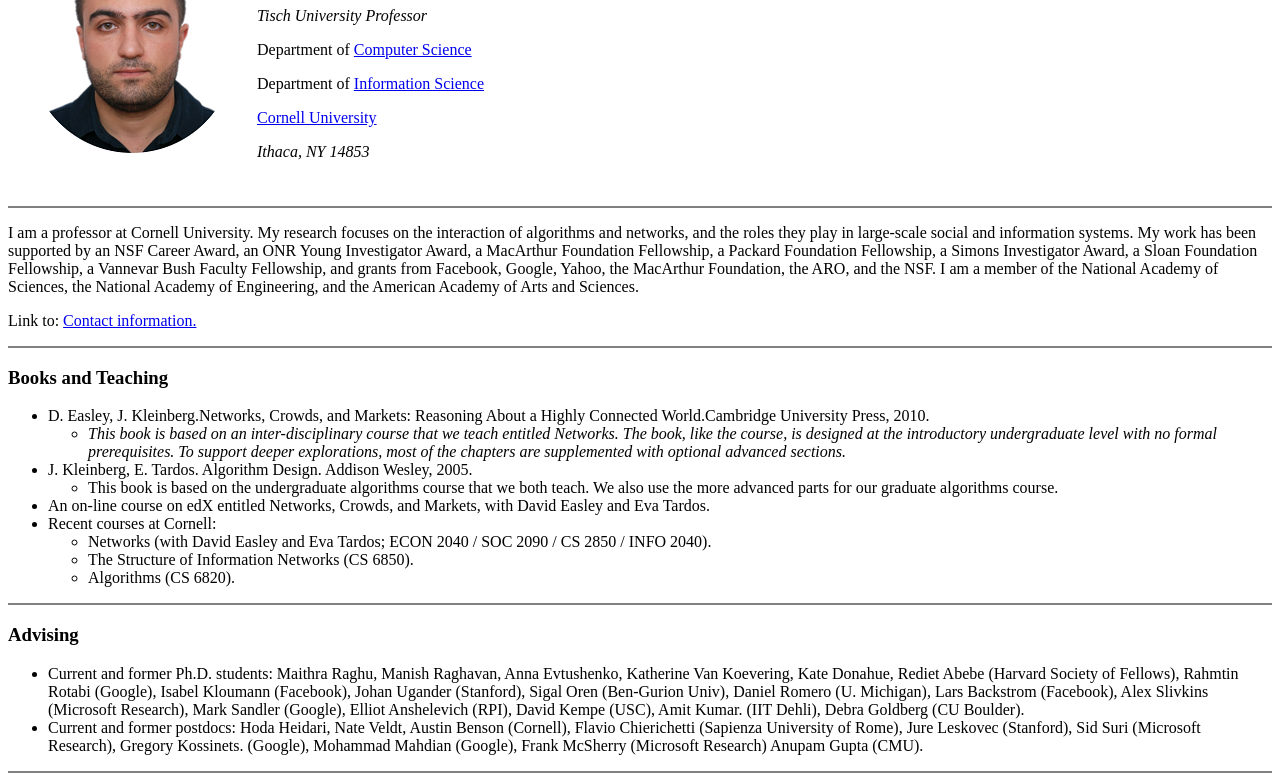
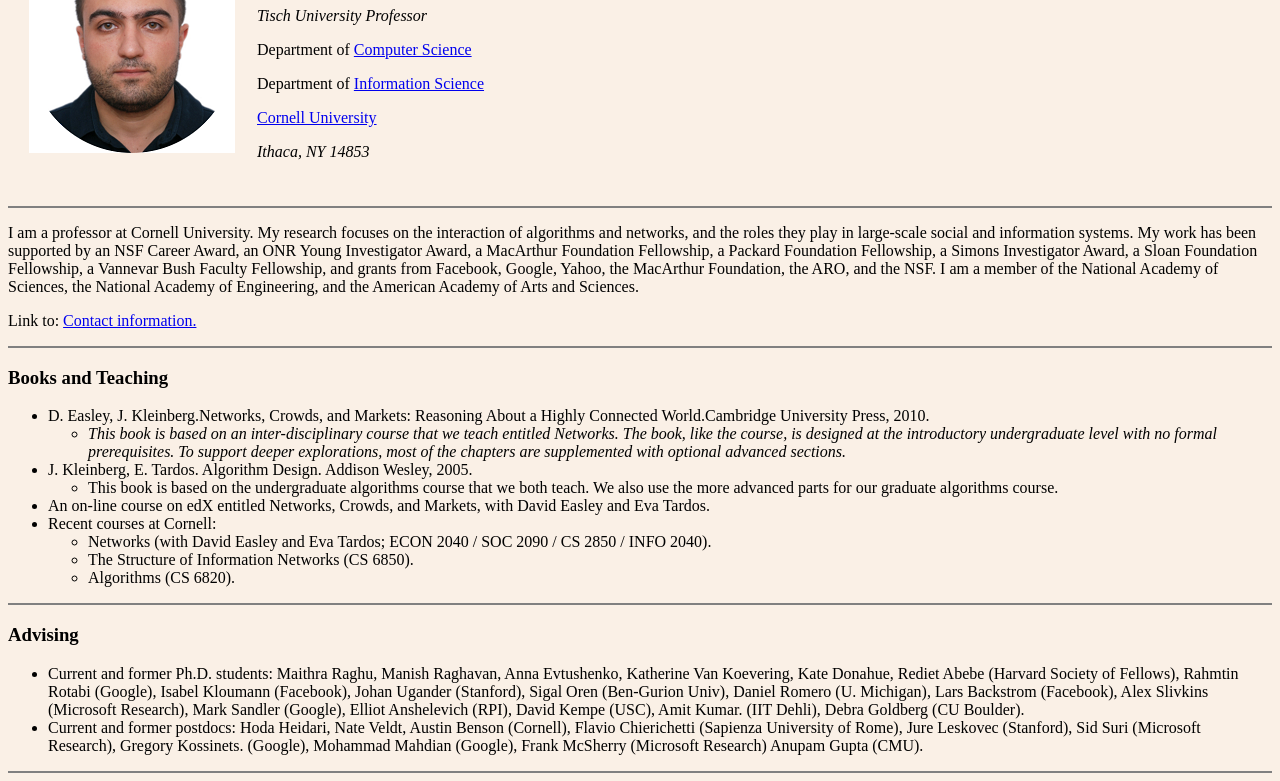
Before and after one commit to mikaav/udemy, a plain HTML site: page HTML/index.html in a window 1280 px wide. Shown: the part 102-883 px from the top of the page. Drawn offline with Linux system fonts and the light colour scheme.

Commit message:
adding css

```diff
--- /dev/null
+++ b/HTML/css/main.css
@@ -0,0 +1,3 @@
+body {
+  background-color: linen;
+}
--- a/HTML/index.html
+++ b/HTML/index.html
@@ -3,6 +3,7 @@
   <head>
     <meta charset="utf-8" />
     <title>Mikayel's Personal Site</title>
+    <link rel="stylesheet" href="css/main.css" />
   </head>
   <body>
     <table cellspacing="20">
```
